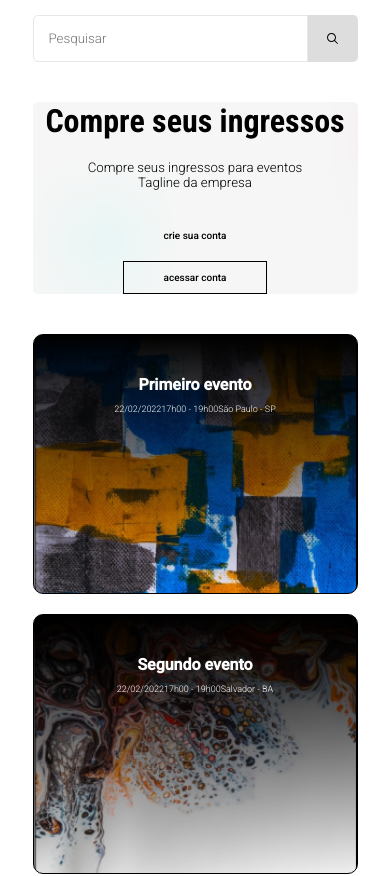
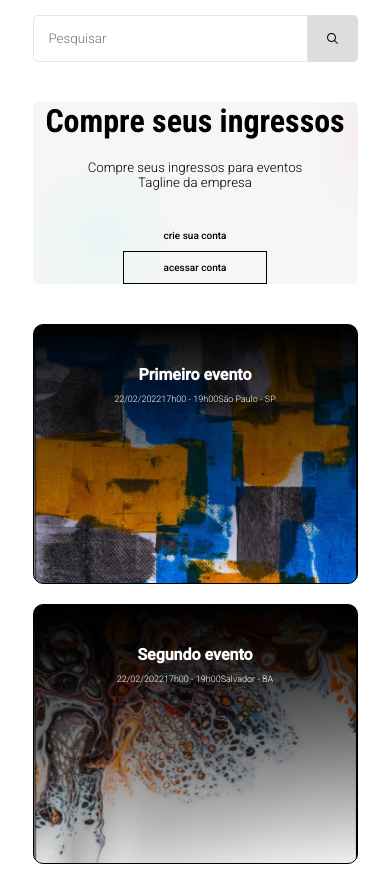
Before and after one commit to Dorishow/gestao-de-eventos, a React (Create React App) app: page / in a window 390 px wide. Shown: the top 876 px of the page. Built offline with nearby package versions, Linux system fonts and the light colour scheme.

Commit message:
fix: fixing responsive padding on the banners buttons

```diff
--- a/src/components/Login/RedirectStyle.tsx
+++ b/src/components/Login/RedirectStyle.tsx
@@ -3,11 +3,11 @@ import { css, styled } from '@stitches/react'
 export const redirectContainer = css('Link', {
     marginTop: '30px',
     display: 'inline-flex',
-    gap: '100px',
+    gap: '80px',
     justifyItems: 'space-evenly',
     '@media (max-width: 767px)':{
         flexDirection: 'column',
-        gap: '10px'
+        gap: '0px'
     }
 })
 
@@ -21,9 +21,8 @@ export const redirectStyle = css('button', {
     fontWeight: 'normal',
     fontSize: 'x-small',
 
-    '@media (max-width: 767px)':{
+    '@media (max-width: 1023px)':{
         flexDirection: 'column',
-        gap: '0px'
     },
 
     variants:{
--- a/src/pages/user/Home/Home.tsx
+++ b/src/pages/user/Home/Home.tsx
@@ -39,7 +39,7 @@ export default class Home extends React.Component<any, HomeState>{
 
     render(): React.ReactNode {
         return(
-            <div className={homeTemplate()}>
+            <main className={homeTemplate()}>
 
 
                 <section className={mainContent()}>
@@ -54,7 +54,7 @@ export default class Home extends React.Component<any, HomeState>{
                 </section>
 
 
-            </div>
+            </main>
         )
     }
 }
```
